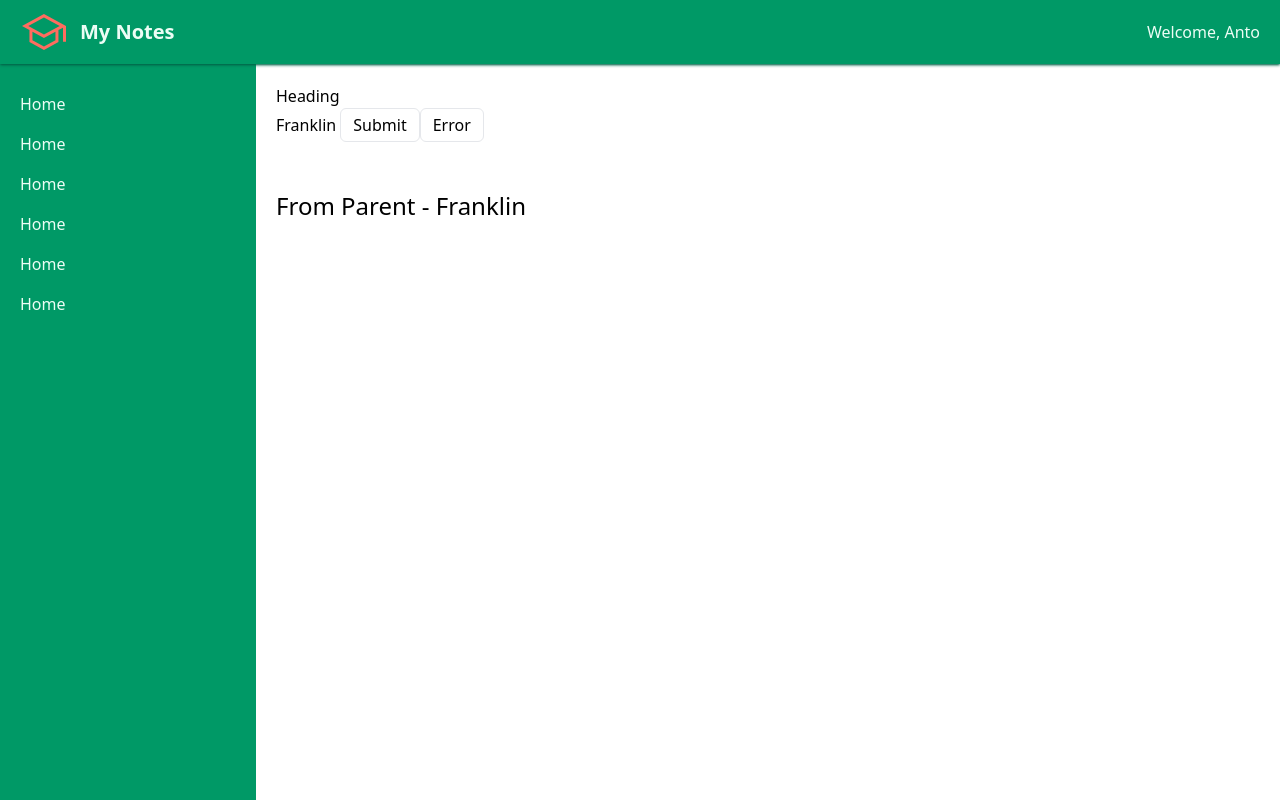
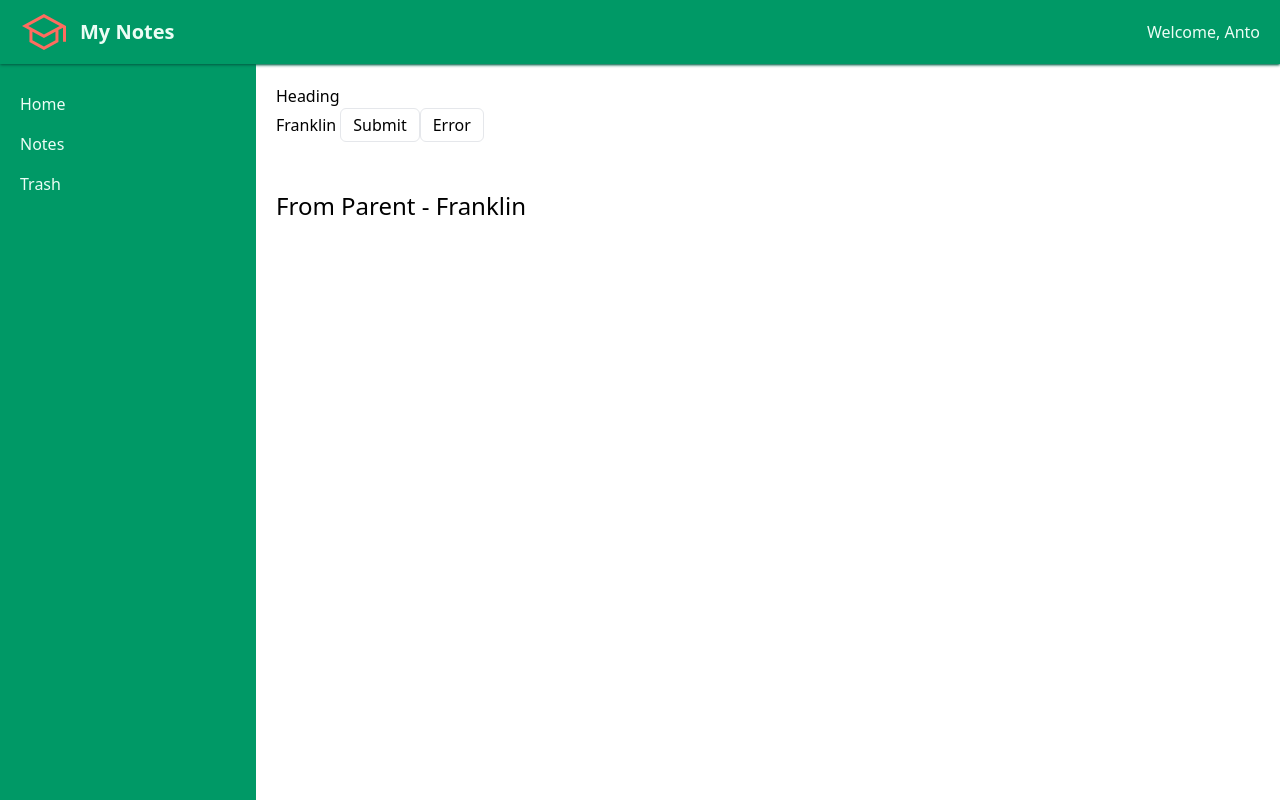
Before and after one commit to JAFSCodeSchool/angular-19-beginner-to-intermediate-course, an Angular app: page / in a window 1280 px wide. Built offline with nearby package versions, Linux system fonts and the light colour scheme.

Commit message:
9-Updated sidebar menu

```diff
--- a/src/shared/components/side-bar/side-bar-item/side-bar-item.component.html
+++ b/src/shared/components/side-bar/side-bar-item/side-bar-item.component.html
@@ -1 +1,2 @@
-<a href="" class="transition-all duration-300 px-5 block py-2 hover:bg-emerald-700">Home</a>
+<a [href]="menuDetails.path"
+    class="transition-all duration-300 px-5 block py-2 hover:bg-emerald-700">{{menuDetails.name}}</a>
--- a/src/shared/components/side-bar/side-bar-item/side-bar-item.component.ts
+++ b/src/shared/components/side-bar/side-bar-item/side-bar-item.component.ts
@@ -1,4 +1,4 @@
-import { Component } from '@angular/core';
+import { Component, Input } from '@angular/core';
 
 @Component({
   selector: 'app-side-bar-item',
@@ -7,5 +7,5 @@
   styleUrl: './side-bar-item.component.css'
 })
 export class SideBarItemComponent {
-
+  @Input() menuDetails!: { name: string, path: string };
 }
--- a/src/shared/components/side-bar/side-bar.component.html
+++ b/src/shared/components/side-bar/side-bar.component.html
@@ -1,6 +1,3 @@
-<app-side-bar-item></app-side-bar-item>
-<app-side-bar-item></app-side-bar-item>
-<app-side-bar-item></app-side-bar-item>
-<app-side-bar-item></app-side-bar-item>
-<app-side-bar-item></app-side-bar-item>
-<app-side-bar-item></app-side-bar-item>
+<app-side-bar-item [menuDetails]="routes[0]"></app-side-bar-item>
+<app-side-bar-item [menuDetails]="routes[1]"></app-side-bar-item>
+<app-side-bar-item [menuDetails]="routes[2]"></app-side-bar-item>
--- a/src/shared/components/side-bar/side-bar.component.ts
+++ b/src/shared/components/side-bar/side-bar.component.ts
@@ -7,4 +7,10 @@
   templateUrl: './side-bar.component.html',
   styleUrl: './side-bar.component.css',
 })
-export class SideBarComponent {}
+export class SideBarComponent {
+  routes = [
+    { name: 'Home', path: '/' },
+    { name: 'Notes', path: '/notes' },
+    { name: 'Trash', path: '/trash' },
+  ];
+}
```
